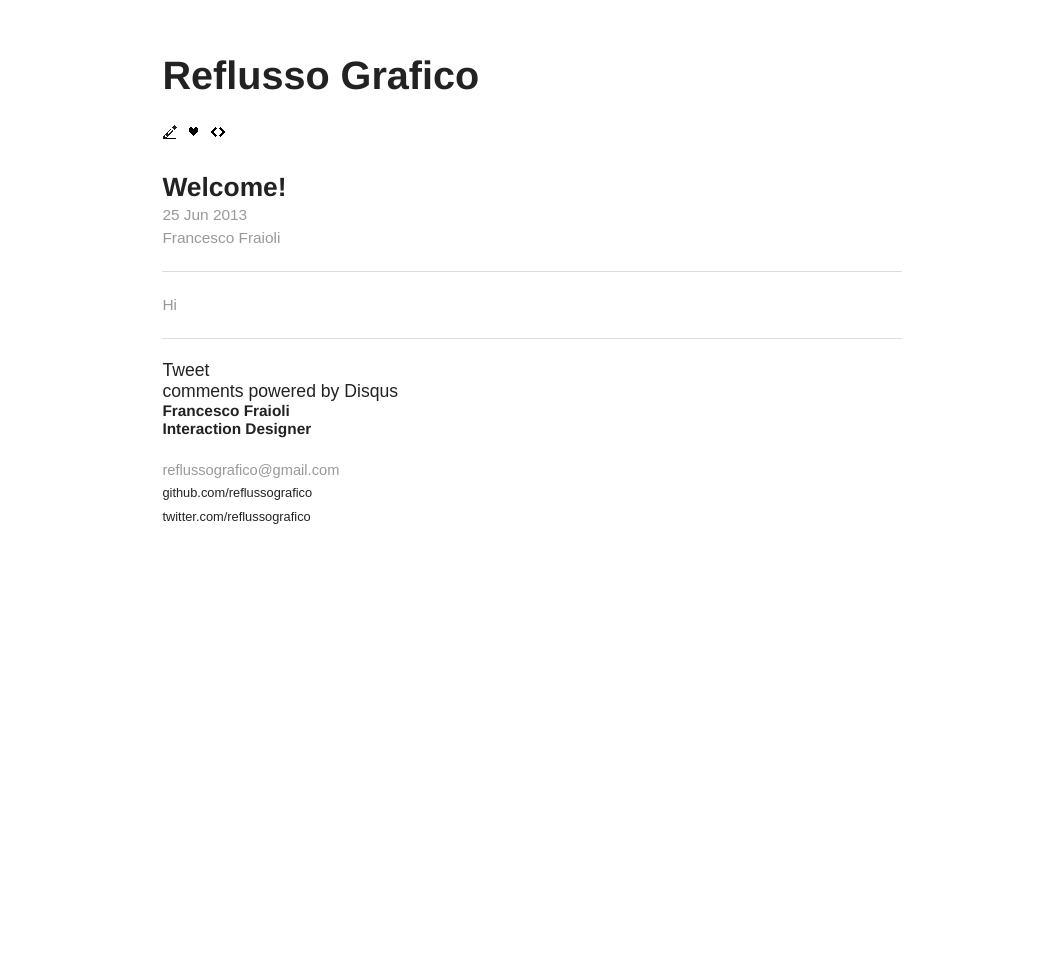
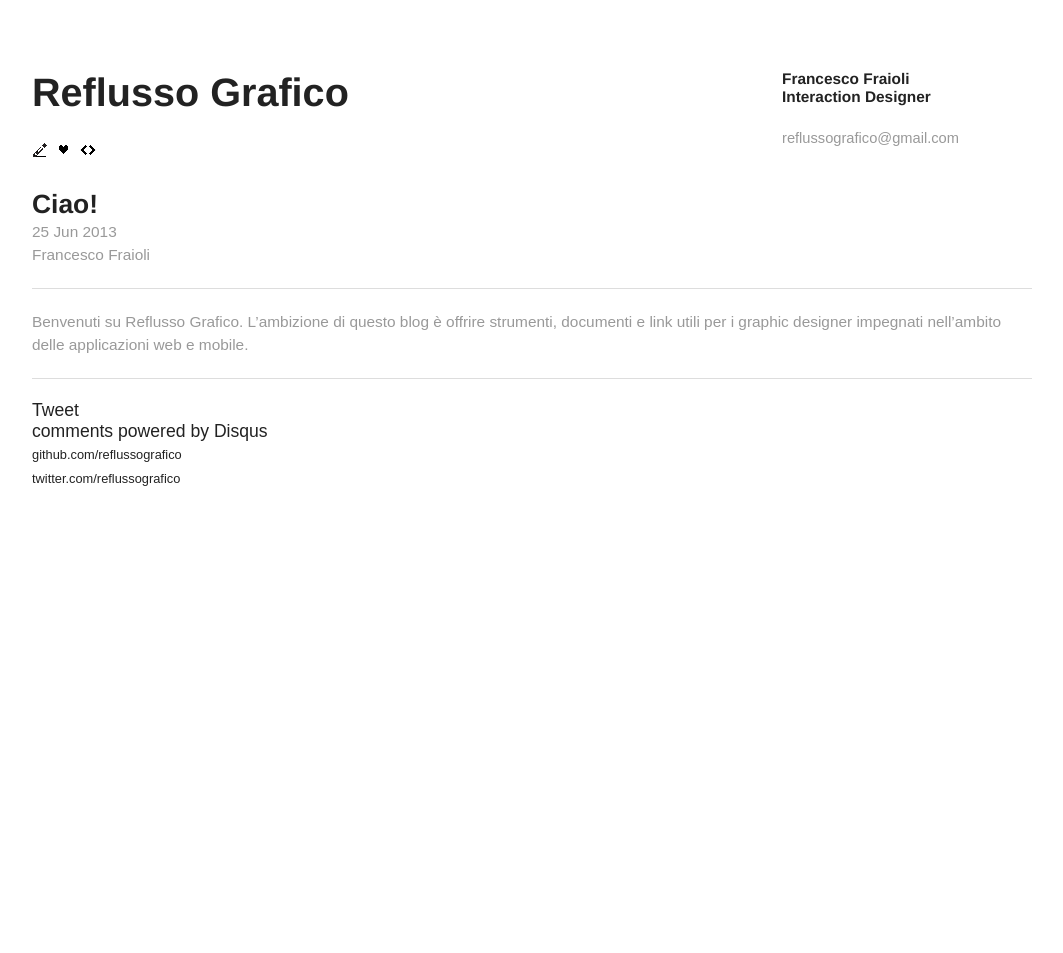
Before and after one commit to reflussografico/reflussografico.github.com, a Jekyll site: the page built from _posts/2013-06-25-welcome.markdown, in a window 1280 px wide. Shown: the whole page, without its empty margins (108-1171 px from the left). Built offline with Jekyll 4.4.1, drawn with Linux system fonts in a browser that asks for light colours; comment, search, counter and statistics services are not loaded.

Commit message:
new layout

```diff
--- a/_layouts/default.html
+++ b/_layouts/default.html
@@ -27,15 +27,9 @@
         }(document, 'script', 'facebook-jssdk'));
         </script>
         <div class="container">
-          <div class="site">
-            <div class="header">
-              <h1 class="title"><a href="/">{{ site.name }}</a></h1>
-              <img src="{{ site.url }}/graphic-loves-coding.png">
-            </div>
-
-                {{ content }}
-
-            <div class="footer">
+          <!--<div class="top"></div>-->
+          <div class="site" id="start">
+            <div class="sidebar">
               <div class="contact">
                 <p>
                   <h4>Francesco Fraioli<br />
@@ -43,14 +37,22 @@
                   <small>reflussografico@gmail.com</small>
                 </p>
               </div>
-              <div class="contact">
-                <p>
-                  <small><a href="http://github.com/reflussografico/">github.com/reflussografico</a></small><br />
-                  <small><a href="http://twitter.com/reflussografico/">twitter.com/reflussografico</a></small><br />
-                </p>
-              </div>
+            </div>
+            <div class="header">
+              <h1 class="title"><a href="/">{{ site.name }}</a></h1>
+              <img src="{{ site.url }}/graphic-loves-coding.png" alt="graphic loves coding">
+            </div>
+
+                {{ content }}
+
+            <div class="footer">
+              <p>
+                <small><a href="http://github.com/reflussografico/">github.com/reflussografico</a></small><br />
+                <small><a href="http://twitter.com/reflussografico/">twitter.com/reflussografico</a></small><br />
+              </p>
             </div>
           </div>
-        </div> <!-- /container -->
+        </div><!-- /container -->
+      </div>
     </body>
 </html>
--- a/_posts/2013-06-25-welcome.markdown
+++ b/_posts/2013-06-25-welcome.markdown
@@ -1,9 +1,11 @@
 ---
 layout: post
-title:  "Welcome!"
+title:  "Ciao!"
 date:   2013-06-25 23:43:34
 categories:
+tags: [general, welcome, boh]
 post_author: Francesco Fraioli
 ---
 
-Hi
+Benvenuti su Reflusso Grafico.
+L'ambizione di questo blog è offrire strumenti, documenti e link utili per i graphic designer impegnati nell'ambito delle applicazioni web e mobile.
--- a/css/main.css
+++ b/css/main.css
@@ -56,14 +56,35 @@ ul.posts li {
 
 ul.posts span {
   font-size: 0.75em;
+  font-weight: normal;
 }
 
 .site {
-  width: 42em;
+  width: 90%;
+  max-width: 1000px;
   margin: 3em auto 2em;
+  padding: 1em;
+  /*position: absolute;
+  top: 31%;
+  height: 100%;*/
 }
 .site .header img {
   margin: 1.50em 0;
+}
+.site .header, .site #home {
+  width: 70%;
+}
+.site .sidebar {
+  width: 25%;
+  float: right;
+}
+
+.top {
+  width: 100%;
+  height: 30%;
+  position: absolute;
+  top: 0;
+  background: #ccc;
 }
 
 /*****************************************************************************/
```
